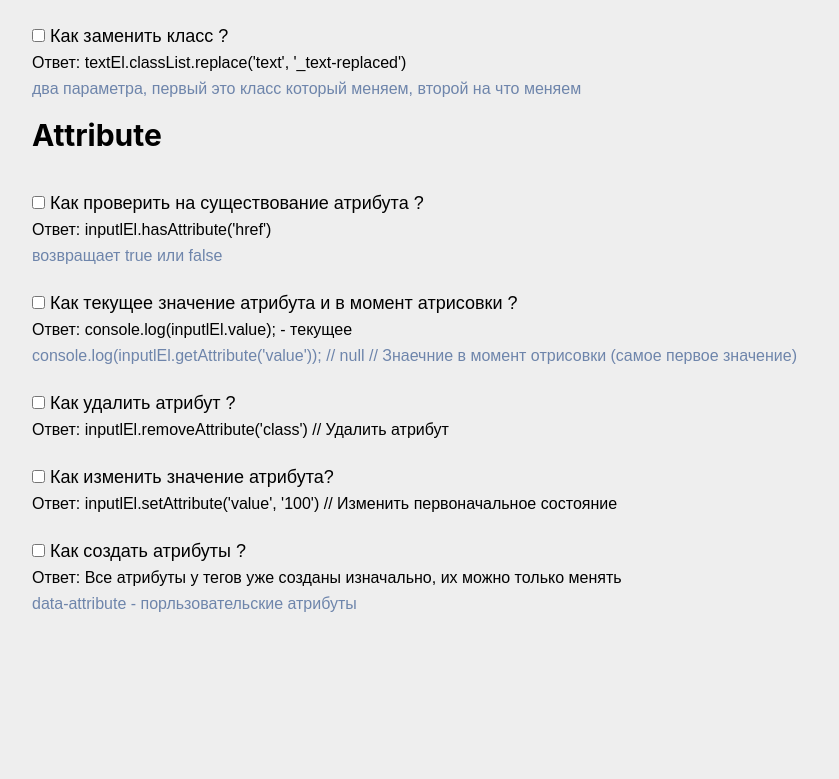
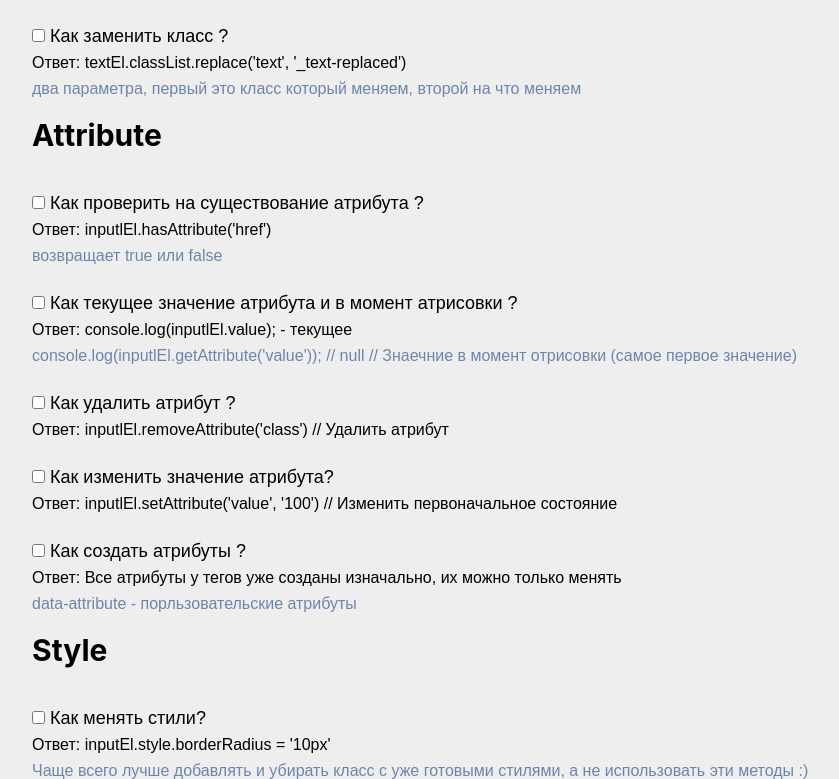
Before and after one commit to klevoDev/check-ro, a plain HTML site: page index.html in a window 1280 px wide. Shown: the part 2936-3715 px from the top of the page, without its empty margins (111-950 px from the left). Before the commit the page ends 3548 px from the top, so only its background shows below. Drawn offline with Linux system fonts and the light colour scheme.

Commit message:
added section style

```diff
--- a/index.html
+++ b/index.html
@@ -453,6 +453,27 @@
                     </label>
                 </div>
             </section>
+
+            <section class="page__style style">
+                <div class="container">
+                    <h2 class="style__subheading subheading">
+                        Style
+                    </h2>
+                    <label class="label">
+                        <div class="style__question question">
+                            <input class="style__checkbox" type="checkbox" name="" id="check1">
+                            Как менять стили?
+                        </div>
+                        <p class="style__answer answer">
+                            <span class="style__strong strong">Ответ:</span>
+                            inputEl.style.borderRadius = '10px'
+                        </p>
+                        <p class="style__answer-more more">
+                            Чаще всего лучше добавлять и убирать класс с уже готовыми стилями, а не использовать эти методы :)
+                        </p>
+                    </label>
+                </div>
+            </section>
         </main>
     </div>
 </body>
```
